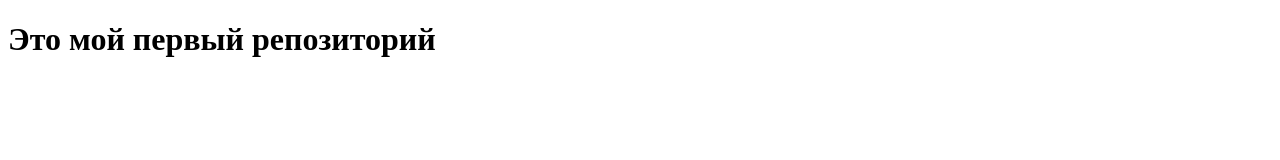
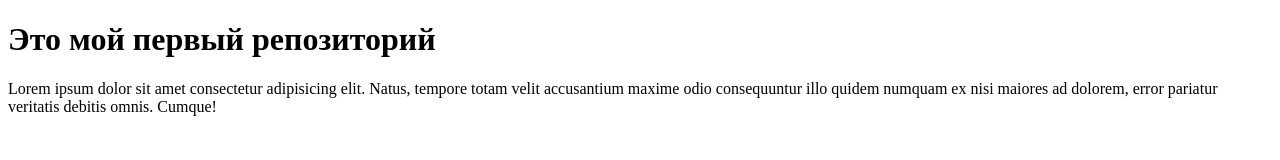
Before and after one commit to ZhuravlevIgor/sand-smile-zhuravlev, a plain HTML site: page index.html in a window 1280 px wide. Drawn offline with Linux system fonts and the light colour scheme.

Commit message:
Мой второй коммит

```diff
--- a/index.html
+++ b/index.html
@@ -10,6 +10,7 @@
 
 <body>
     <h1>Это мой первый репозиторий</h1>
+    <p>Lorem ipsum dolor sit amet consectetur adipisicing elit. Natus, tempore totam velit accusantium maxime odio consequuntur illo quidem numquam ex nisi maiores ad dolorem, error pariatur veritatis debitis omnis. Cumque!</p>
 
 </body>
 
```
